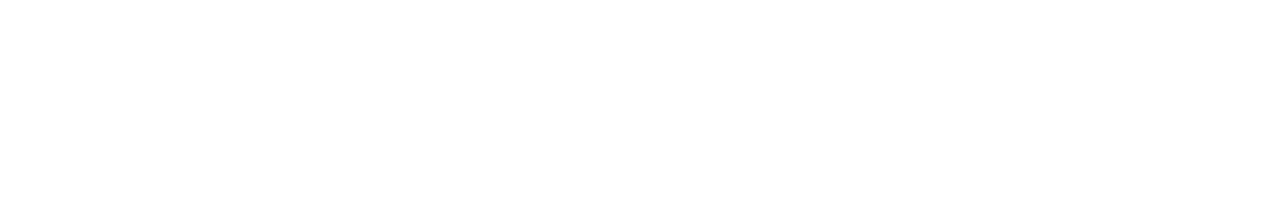
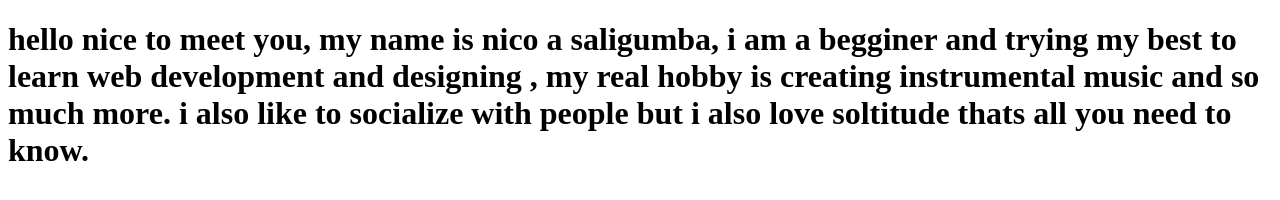
Before and after one commit to saligumba-it2r4/it223, a plain HTML site: page aboutme.html in a window 1280 px wide. Drawn offline with Linux system fonts and the light colour scheme.

Commit message:
added paragraph in h1

```diff
--- a/aboutme.html
+++ b/aboutme.html
@@ -0,0 +1,17 @@
+<!DOCTYPE html>
+<html lang="en">
+<head>
+    <meta charset="UTF-8">
+    <meta name="viewport" content="width=device-width, initial-scale=1.0">
+
+</head>
+<body>
+    <h1> hello nice to meet you,
+        my name is nico a saligumba,
+    i am a begginer and trying my best to learn web development and designing
+    , my real hobby is creating instrumental music and so much more.
+     i also like to socialize with people
+     but i also love soltitude thats all you need to know.
+    </h1>
+</body>
+</html>
--- a/ey.css
+++ b/ey.css
@@ -0,0 +1 @@
+h1, p {text-align: center;}
--- a/index.html
+++ b/index.html
@@ -4,13 +4,23 @@
     <meta charset="UTF-8">
     <meta name="viewport" content="width=device-width, initial-scale=1.0">
     <title>freaky</title>
+    <link rel="stylesheet" href="ey.css">
 </head>
 <body>
 
     <h1>welcome to nico a saligumba portfolio</h1>
 
     <p>this is a paragraph</p>
+    <
 
+
+    <nav>
+        <ul>
+    <li>
+        <a href="aboutme.html">About Me</a></li>
+        <a href="home.html">Home</a>
+        </ul>
+    </nav>
 
 </body>
 </html>
```
